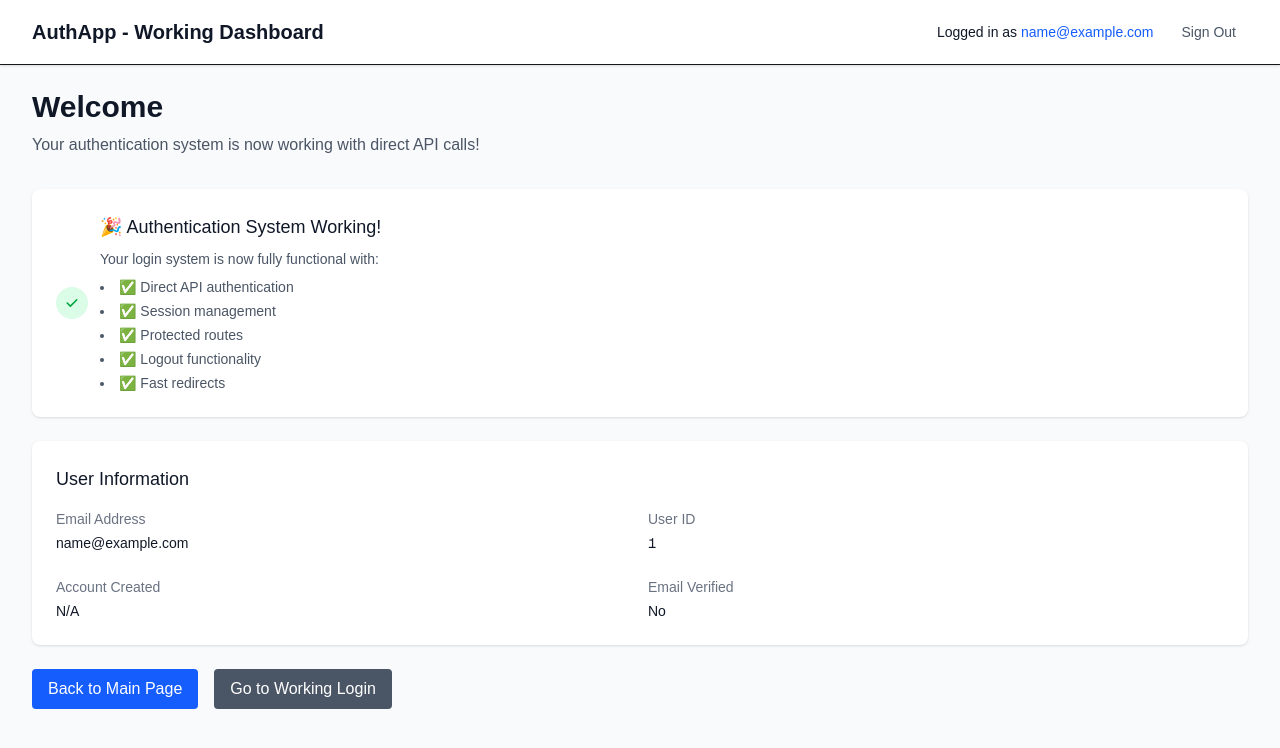
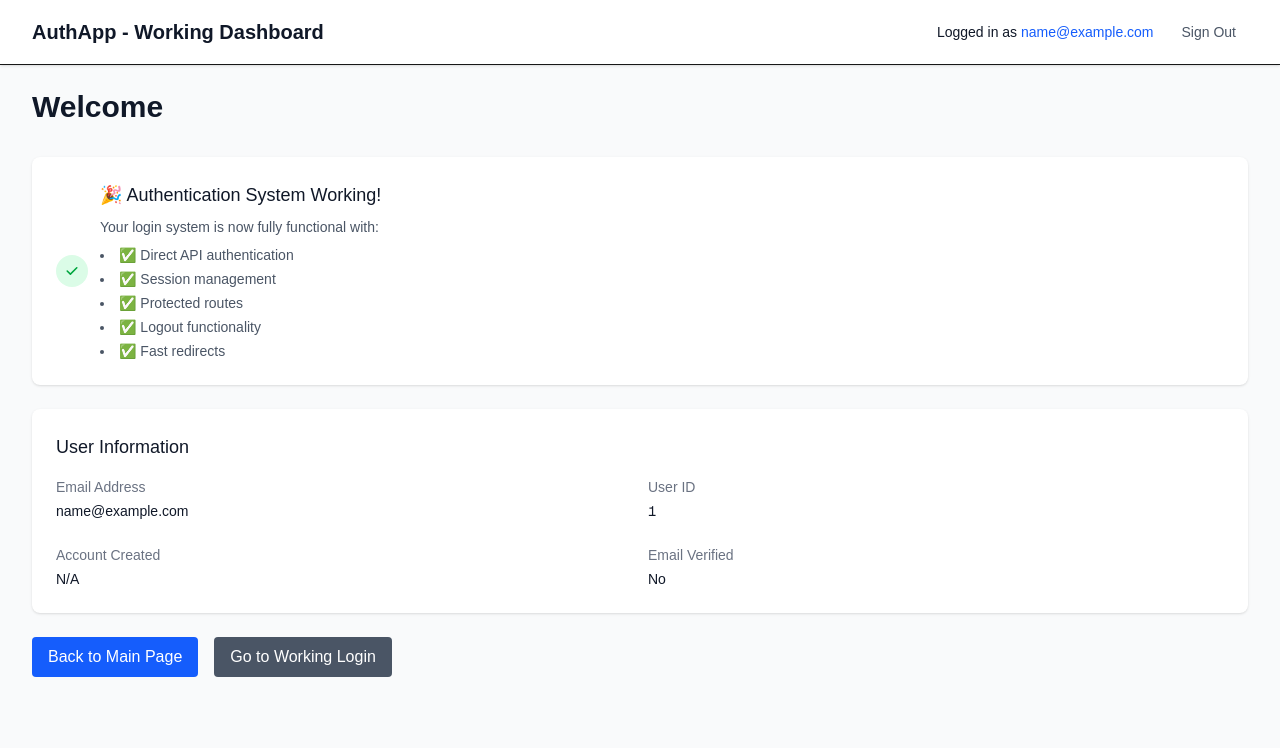
Before and after one commit to someshsapa/E-commerce_website_one, a Next.js app: page /working-dashboard in a window 1280 px wide. Shown: the top 748 px of the page. Built offline with nearby package versions, Linux system fonts and the light colour scheme; sample sign-in values are in the browser's storage.

Commit message:
Update page.tsx

```diff
--- a/src/app/working-dashboard/page.tsx
+++ b/src/app/working-dashboard/page.tsx
@@ -77,9 +77,7 @@ export default function WorkingDashboard() {
           <h1 className="text-3xl font-bold text-gray-900">
              Welcome
           </h1>
-          <p className="mt-2 text-gray-600">
-            Your authentication system is now working with direct API calls!
-          </p>
+
         </div>
 
         {/* Success Card */}
```
